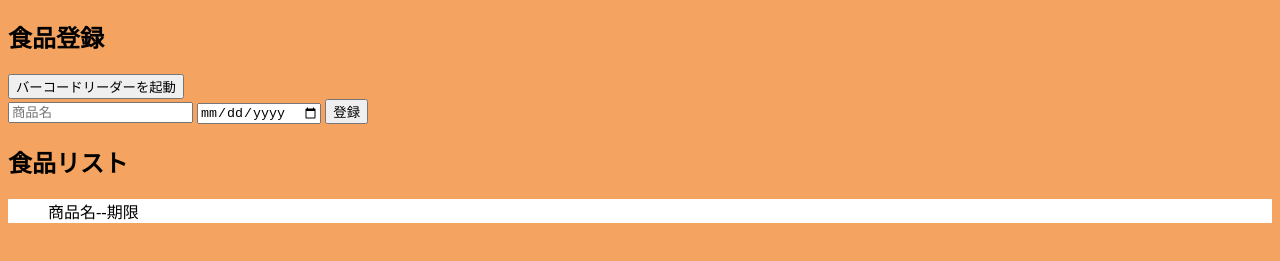
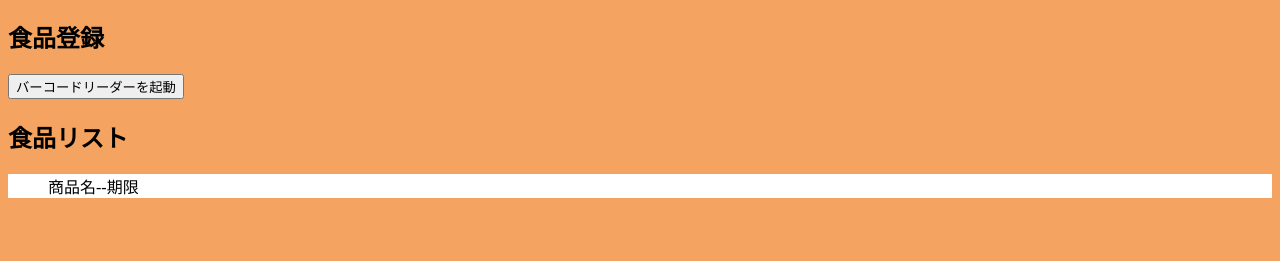
Before and after one commit to RK216-lab/delimate, a plain HTML site: page scan.html in a window 1280 px wide. Shown: the part 61-322 px from the top of the page. Drawn offline with Linux system fonts and the light colour scheme; a web font is replaced by a local one.

Commit message:
フォーム非表示

```diff
--- a/scan.html
+++ b/scan.html
@@ -11,13 +11,14 @@
     <body>
         <h1>Delimate</h1>
         <h2 id="midashi">食品登録</h2>
-        <form id="item-form">
+        <button id = "toCode" onclick = "QuaggaJS()">バーコードリーダーを起動</button>
+        <!--<form id="item-form">
             <button id = "toCode" onclick = "QuaggaJS()">バーコードリーダーを起動</button>
             <div id = "scan"></div>
             <input type="text" id="item-name" placeholder="商品名">
             <input type="date" id="kigen" required/>
             <button type="button" onclick="Submit()">登録</button>
-        </form>
+        </form>-->
         <h2 id = "midashi">食品リスト</h2>
         <ul id="list">商品名--期限</ul>
         <script src="script.js"></script>
```
